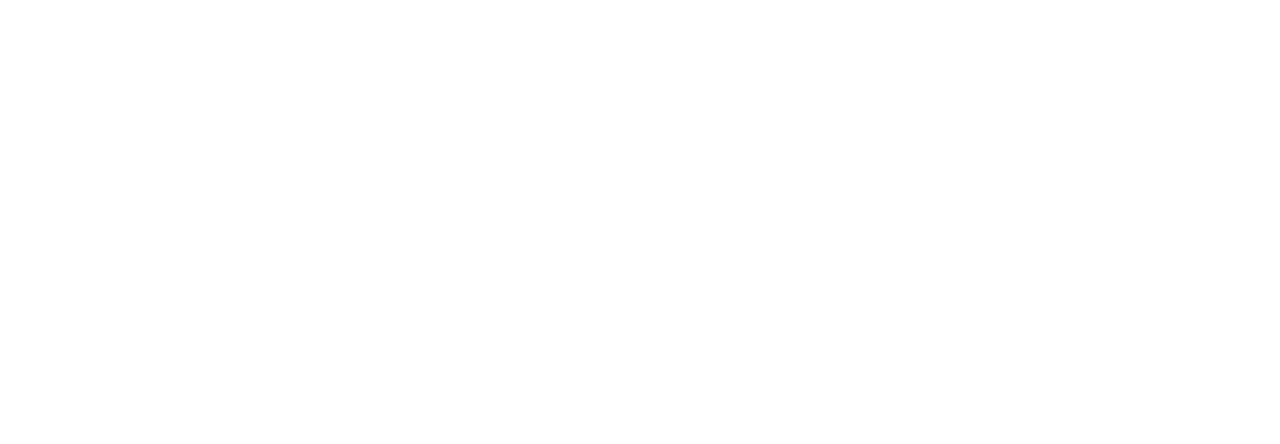
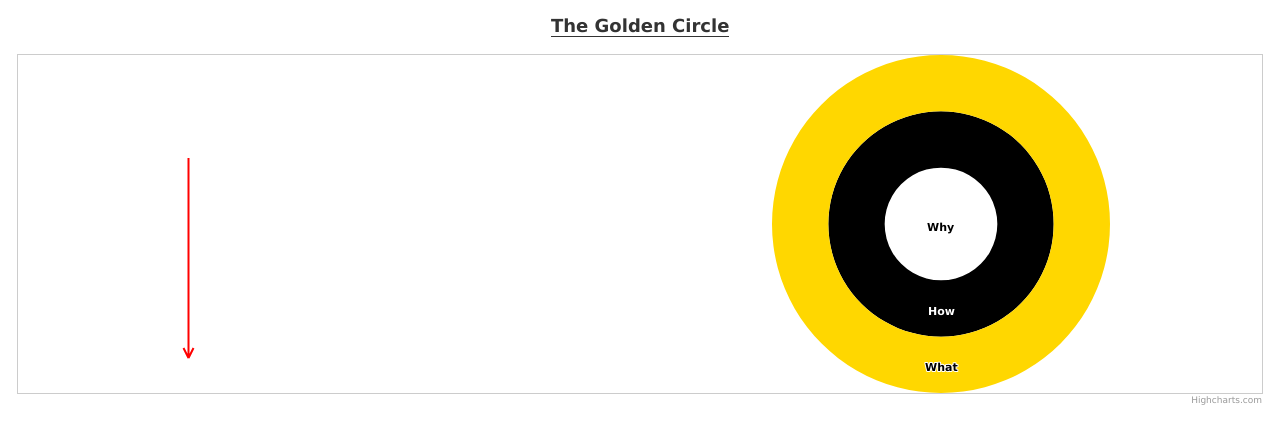
Before and after one commit to jon-a-nygaard/playground, a website: page golden-circle/index.html in a window 1280 px wide. Drawn offline with nearby package versions, Linux system fonts and the light colour scheme; the site is published under a folder, as on GitHub Pages, so addresses that start at the root find nothing.

Commit message:
The Golden Circle: edited script url again.

```diff
--- a/golden-circle/index.html
+++ b/golden-circle/index.html
@@ -6,6 +6,6 @@
 <body>
 	<div id="container"></div>
 	<script type="text/javascript" src="https://code.highcharts.com/highcharts.js"></script>
-	<script type="text/javascript" src="/playground/bundle.js"></script>
+	<script type="text/javascript" src="./bundle.js"></script>
 </body>
 </html>
```
